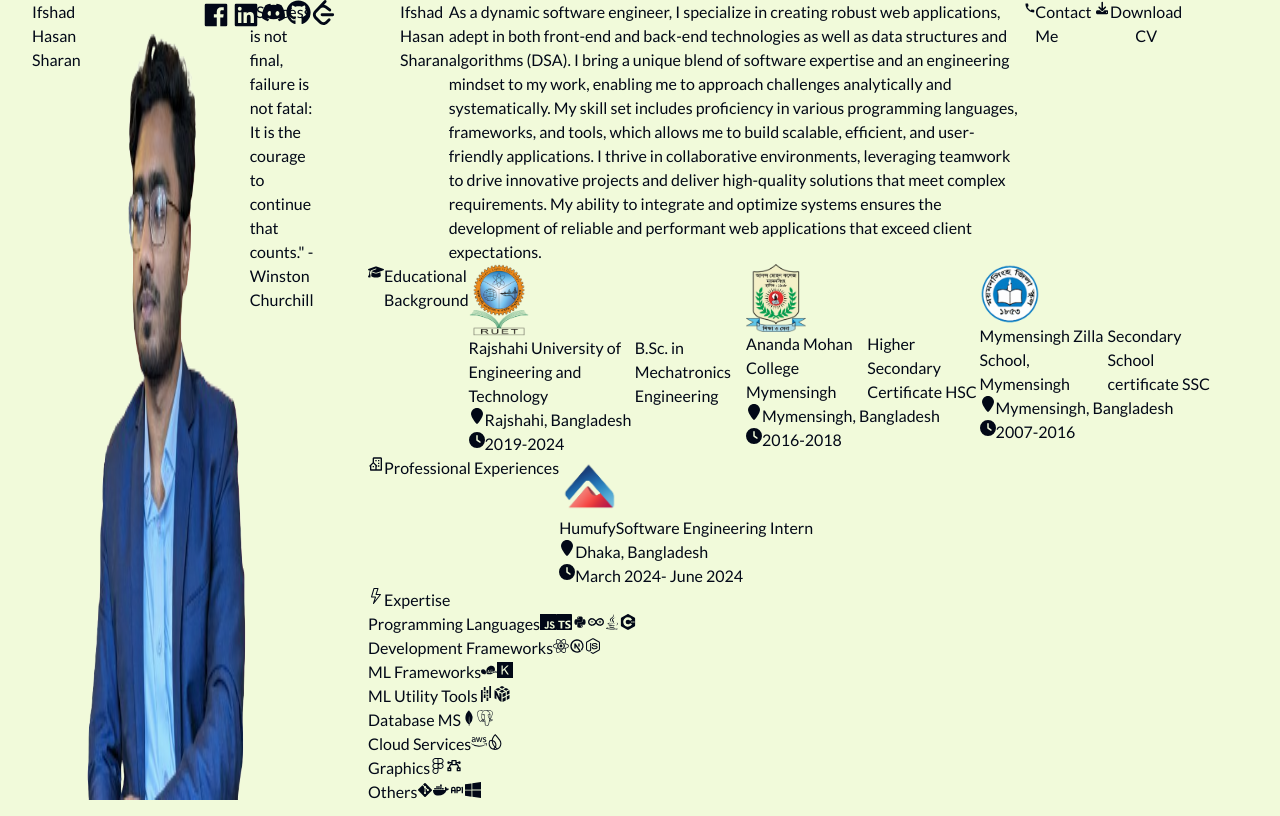
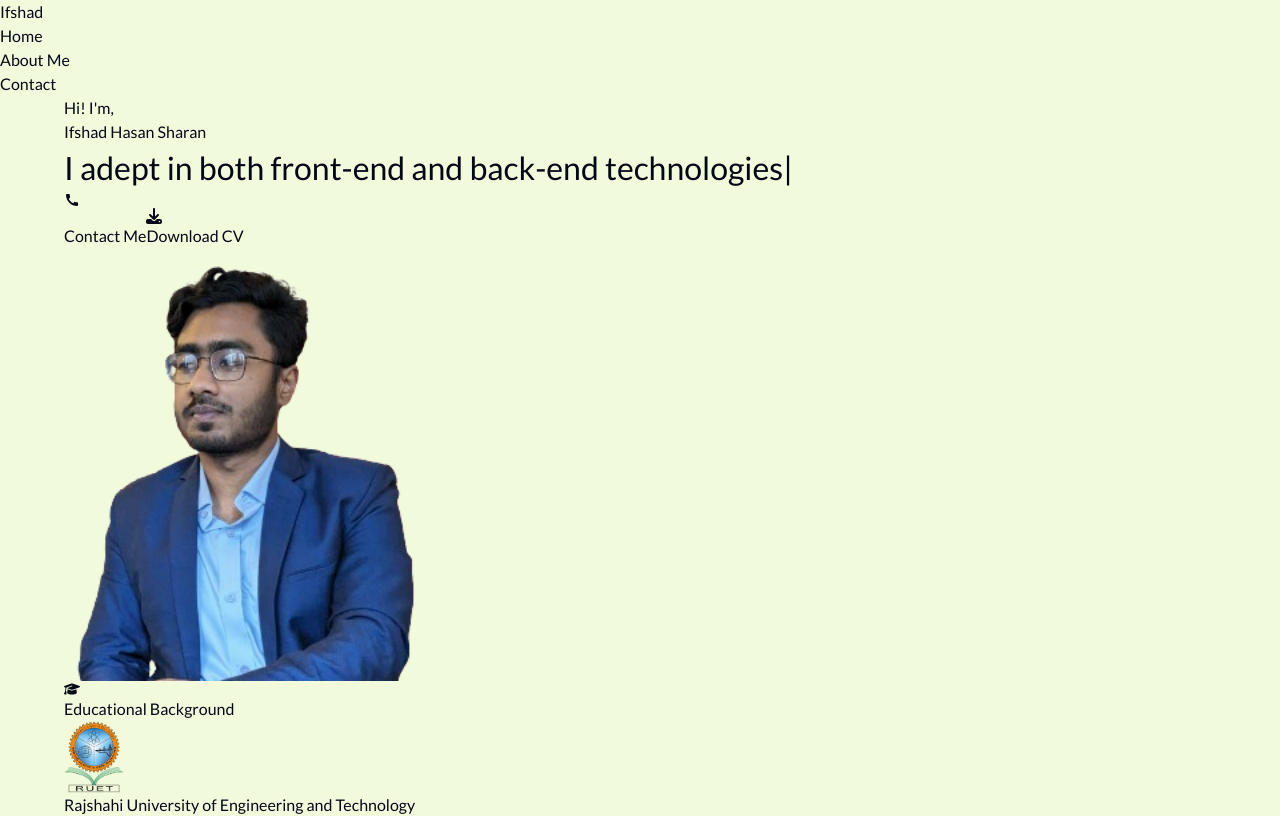
Before and after one commit to ifshad/developer-portfolio-ifshad, a Next.js app: page / in a window 1280 px wide. Shown: the top 816 px of the page. Built offline with nearby package versions, Linux system fonts and the light colour scheme.

Commit message:
styles redesigned

```diff
--- a/Components/AchievementPage/page.tsx
+++ b/Components/AchievementPage/page.tsx
@@ -4,7 +4,7 @@ import { GiAchievement } from 'react-icons/gi'
 
 export default function AchievementPage() {
     return (
-        <div className='flex flex-col gap-2 m-4'>
+        <div className='container flex flex-col gap-2 m-4'>
             <h1 className='flex items-center text-xl md:text-2xl lg:text-3xl font-bold text-teal gap-2'><span><GiAchievement /></span>Achievements</h1>
             <div className='card md:ml-9 grid-cols-12'>
                 <figure className='col-span-1 text-3xl'>
--- a/Components/EducationPage/page.tsx
+++ b/Components/EducationPage/page.tsx
@@ -7,7 +7,7 @@ import { FaClock, FaGraduationCap, FaLocationPin } from 'react-icons/fa6'
 
 export default function EducationPage() {
   return (
-    <div className='flex flex-col gap-2 m-4'>
+    <div className='container flex flex-col gap-2 m-4'>
       <h1 className='flex items-center text-xl md:text-2xl lg:text-3xl font-bold text-teal gap-2'><span><FaGraduationCap /></span>Educational Background</h1>
       <div className='card md:ml-9'>
         <Image src={ruet} alt='RUET logo' width={60} className='card-img'/>
--- a/Components/ExpertisePage/page.tsx
+++ b/Components/ExpertisePage/page.tsx
@@ -148,7 +148,7 @@ const others = [
 
 export default function ExpertisePage() {
   return (
-    <div className="m-5">
+    <div className="container m-5">
       <h1 className="flex items-center text-xl md:text-2xl lg:text-3xl font-bold text-teal gap-2">
         <span>
           <BsLightning />
--- a/Components/ExtraCurActPage/page.tsx
+++ b/Components/ExtraCurActPage/page.tsx
@@ -4,7 +4,7 @@ import { GiBiceps } from 'react-icons/gi'
 
 export default function ExtraCurActPage() {
   return (
-    <div className='flex flex-col gap-2 m-4'>
+    <div className='container flex flex-col gap-2 m-4'>
       <h1 className='flex items-center text-xl md:text-2xl lg:text-3xl font-bold text-teal gap-2'><span><GiBiceps /></span>Extracurricular Activities</h1>
       <div className='card md:ml-9'>
         <div className='card-title flex flex-col items-start'>
--- a/Components/Layout/Header.tsx
+++ b/Components/Layout/Header.tsx
@@ -3,13 +3,14 @@ import React from "react";
 
 export default function Header() {
   return (
-    <div className="container">
-      <div className="navbar">
-        <div className="navbar-start">
-          <Link href="/" className="btn btn-ghost text-xl">Ifshad</Link>
+    <div className="flex justify-between md:h-24 items-center md:px-16">
+      <div className="">
+        <Link href="/" className="">
+          Ifshad
+        </Link>
       </div>
-        <div className="navbar-end">
-          <ul className="menu menu-horizontal text-base-100 font-medium text-base px-1">
+      <div className="">
+        <ul className="flex md:space-x-6">
           <li className="hover:text-teal">
             <Link href="/">Home</Link>
           </li>
@@ -22,6 +23,5 @@ export default function Header() {
         </ul>
       </div>
     </div>
-    </div>
   );
 }
--- a/Components/LeftPanel/page.tsx
+++ b/Components/LeftPanel/page.tsx
@@ -12,7 +12,7 @@ export default function LeftPanel() {
             <div className='h-screen flex flex-col justify-around'>
                 <div className='flex flex-col items-center'>
                     <h1 className="text-xl md:text-2xl lg:text-3xl text-white font-bold mb-5 text-center">Ifshad Hasan Sharan</h1>
-                    <Image src={ifshad} alt="Ifshad Hasan Sharan" width={200} height={200} className='border-4 border-white rounded-full px-4' />
+                    <Image src={ifshad} alt="Ifshad Hasan Sharan" width={200} height={200} className='border-4 border-orange-500 rounded-full px-4 bg-gradient-to-r from-orange-500 to-yellow-300 shadow-md' />
                     <p className='text-white text-center'>&quot;Success is not final, failure is not fatal: It is the courage to continue that counts.&quot; - Winston Churchill</p>
                 </div>
                 <ul className='flex gap-3 justify-center items-center'>
--- a/Components/ProfessionalExpPage/page.tsx
+++ b/Components/ProfessionalExpPage/page.tsx
@@ -6,7 +6,7 @@ import { BiBuildingHouse } from 'react-icons/bi'
 
 export default function ProfessionalExpPage() {
   return (
-    <div className='flex flex-col gap-2 m-4'>
+    <div className='container flex flex-col gap-2 m-4'>
       <h1 className='flex items-center text-xl md:text-2xl lg:text-3xl font-bold text-teal gap-2'><span><BiBuildingHouse /></span>Professional Experiences</h1>
       <div className='card md:ml-9'>
         <Image src={humufy} alt='RUET logo' width={60} className='card-img'/>
--- a/Components/ResearchActPage/page.tsx
+++ b/Components/ResearchActPage/page.tsx
@@ -5,7 +5,7 @@ import thesis from '@/public/Images/thesis-output.jpeg'
 
 export default function ResearchActPage() {
     return (
-        <div className='flex flex-col gap-2 m-4'>
+        <div className='container flex flex-col gap-2 m-4'>
             <h1 className='flex items-center text-xl md:text-2xl lg:text-3xl font-bold text-teal gap-2'><span><FaFlask /></span>Research Activities</h1>
             {/* Thesis */}
             <div className='card  md:ml-9'>
--- a/Components/SelfBanner/page.tsx
+++ b/Components/SelfBanner/page.tsx
@@ -3,28 +3,37 @@ import React from "react";
 import Link from "next/link";
 import { FaDownload } from "react-icons/fa6";
 import { MdCall } from "react-icons/md";
+import { TypeAnimation } from "react-type-animation";
+import Image from "next/image";
+import ifshad from "@/public/Images/Ifshad_01.png";
 
 export default function SelfBanner() {
   return (
-    <div className="container mt-10 w-full flex justify-center">
-      <div className="flex flex-col w-5/6">
-        <h1 className="text-3xl md:text-5xl text-navy font-bold mb-5 text-center">
+    <div className="container flex md:h-[550px] w-full items-center justify-around">
+      <div className="w-3/6">
+        <p className="text-lg md:text-3xl">Hi! I'm,</p>
+        <h1 className="text-3xl md:text-5xl text-navy font-extrabold ">
           Ifshad Hasan Sharan
         </h1>
-        <p className="text-base md:text-lg lg:text-xl text-grey mb-5 text-justify">
-          As a dynamic software engineer, I specialize in creating robust web
-          applications, adept in both front-end and back-end technologies as
-          well as data structures and algorithms (DSA). I bring a unique blend
-          of software expertise and an engineering mindset to my work, enabling
-          me to approach challenges analytically and systematically. My skill
-          set includes proficiency in various programming languages, frameworks,
-          and tools, which allows me to build scalable, efficient, and
-          user-friendly applications. I thrive in collaborative environments,
-          leveraging teamwork to drive innovative projects and deliver
-          high-quality solutions that meet complex requirements. My ability to
-          integrate and optimize systems ensures the development of reliable and
-          performant web applications that exceed client expectations.
-        </p>
+        <TypeAnimation
+          sequence={[
+            // Same substring at the start will only be typed out once, initially
+            "I am a software engineer",
+            1000, // wait 1s before replacing "Mice" with "Hamsters"
+            "I adept in both front-end and back-end technologies",
+            1000,
+            "I adept in data structures and algorithms",
+            1000,
+            "I create robust web applications",
+            1000,
+            "I thrive in collaborative environment",
+            1000,
+          ]}
+          wrapper="span"
+          speed={50}
+          style={{ fontSize: "2em", display: "inline-block" }}
+          repeat={Infinity}
+        />
         <div className="mt-10 flex justify-center items-center gap-5">
           <Link
             href="/contact"
@@ -39,6 +48,17 @@ export default function SelfBanner() {
           </button>
         </div>
       </div>
+      <div className="border-4 border-orange-500 rounded-full">
+        <div className="w-96 h-96 m-2 border-2 rounded-full relative bg-gradient-to-r from-orange-500 to-yellow-300 overflow-clip">
+          <Image
+            src={ifshad}
+            alt="Ifshad Hasan Sharan"
+            width={360}
+            height={360}
+            className="inset-0 absolute"
+          />
+        </div>
+      </div>
     </div>
   );
 }
--- a/Components/VolunteerPage/page.tsx
+++ b/Components/VolunteerPage/page.tsx
@@ -3,7 +3,7 @@ import { FaHandshake } from 'react-icons/fa6'
 
 export default function VolunteerPage() {
     return (
-        <div className='flex flex-col gap-2 m-4'>
+        <div className='container flex flex-col gap-2 m-4'>
             <h1 className='flex items-center text-xl md:text-2xl lg:text-3xl font-bold text-teal gap-2'><span><FaHandshake /></span>Voluntary Activities</h1>
             <div className='card md:ml-9 grid-cols-12'>
                 <figure className='col-span-1 text-3xl'>
--- a/app/layout.tsx
+++ b/app/layout.tsx
@@ -1,9 +1,9 @@
 import type { Metadata } from "next";
 import {  Lato, Ubuntu } from "next/font/google";
 import "./globals.css";
-import LeftPanel from "@/components/LeftPanel/page";
+import Header from "@/components/Layout/Header";
 
-const ubuntu = Ubuntu({ weight: ['300', '400', '500', '700'], display: "swap", subsets: ['latin']});
+const ubuntu = Ubuntu({weight: ['300', '400', '500', '700'], subsets: ['latin']});
 const lato = Lato({weight: ['100', '300', '400', '700', '900'], subsets: ['latin']})
 
 export const metadata: Metadata = {
@@ -19,11 +19,9 @@ export default function RootLayout({
   return (
     <html lang="en">
       <body className={lato.className}>
-        <div className="container flex w-full h-screen overflow-y-hidden">
-          <div className="md:w-1/4 hidden md:flex">
-            <LeftPanel />
-          </div>
-          <div className="md:w-3/4 overflow-y-scroll">{children}</div>
+        <div className="">
+          <Header />
+          {children}
         </div>
       </body>
     </html>
--- a/package.json
+++ b/package.json
@@ -18,6 +18,7 @@
     "react": "^18",
     "react-dom": "^18",
     "react-icons": "^5.0.1",
+    "react-type-animation": "^3.2.0",
     "tailwind-merge": "^2.3.0",
     "tailwindcss-animate": "^1.0.7"
   },
```
Also changed, not shown: 1 other file (tests, documents, lock files or other folders). Lines whose indentation alone changed are shown as unchanged.
